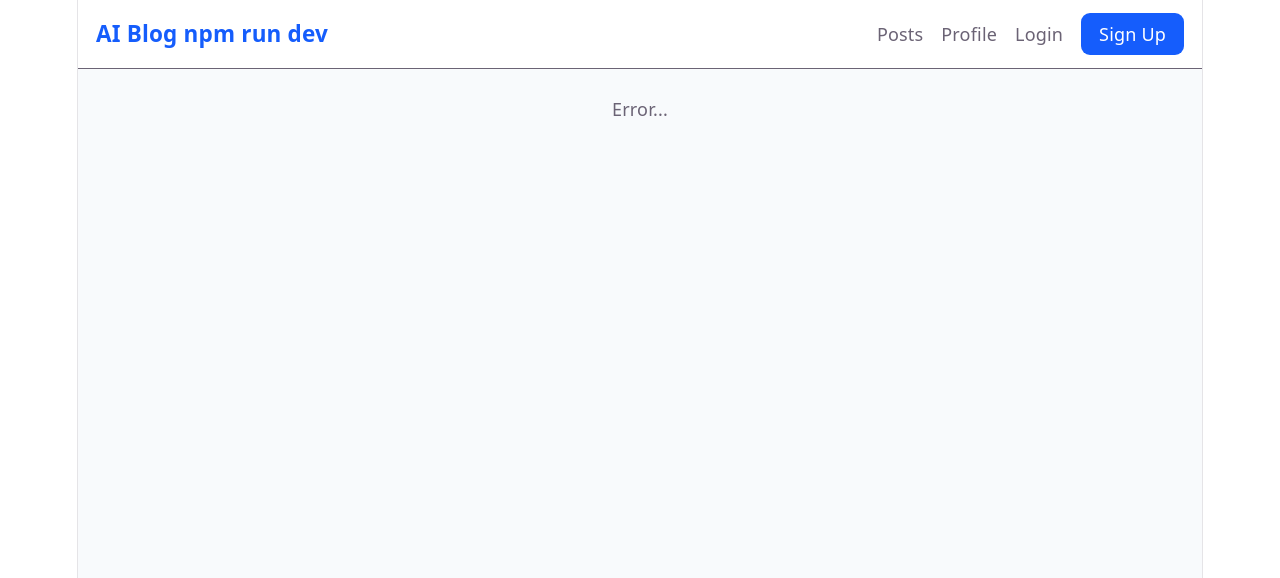
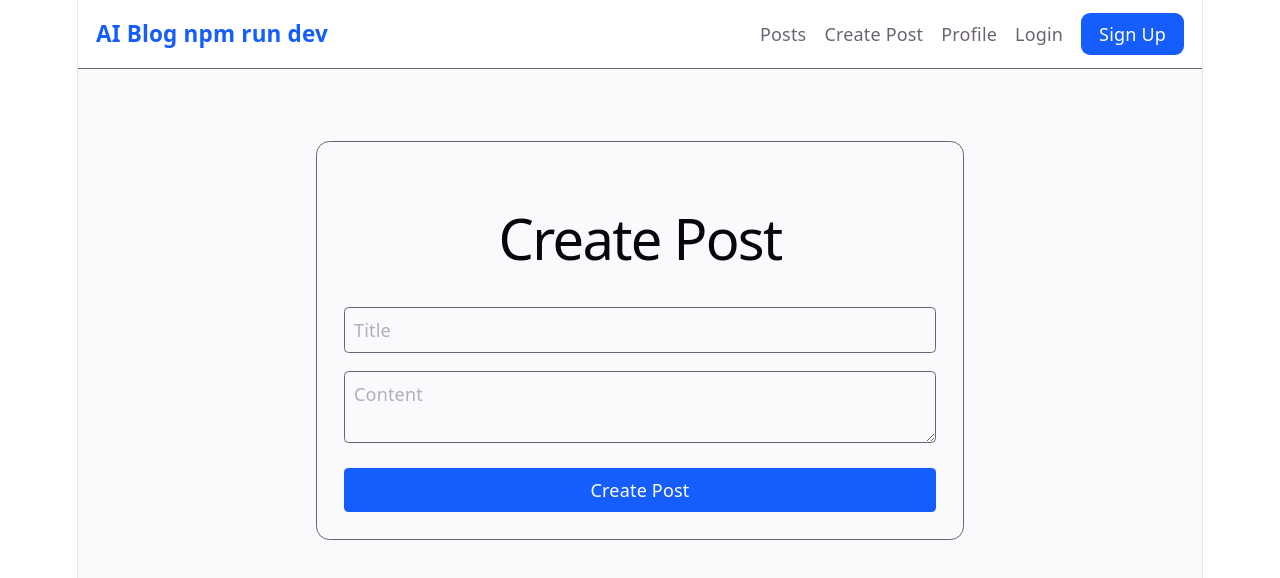
Before and after one commit to rajesh23205/BlogAI-UI, a React (Vite) app: page /create in a window 1280 px wide. Before the commit this address led to /. Shown: the top 578 px of the page. Built offline with nearby package versions, Linux system fonts and the light colour scheme; no server answers.

Commit message:
Integrated post api

```diff
--- a/src/App.tsx
+++ b/src/App.tsx
@@ -4,6 +4,7 @@ import PostsPage from './pages/PostsPage';
 import LoginPage from './pages/LoginPage';
 import ProfilePage from './pages/ProfilePage';
 import SignupPage from './pages/SignupPage';
+import CreatePostPage from './pages/CreatePostPage';
 
 function App() {
   return (
@@ -12,6 +13,7 @@ function App() {
         {/* Main Layout wrapper for pages with Navbar/Footer */}
         <Route path="/" element={<Layout />}>
           <Route index element={<PostsPage />} />
+          <Route path='create' element={<CreatePostPage />} />
           <Route path="profile" element={<ProfilePage />} />
           <Route path="login" element={<LoginPage />} />
           <Route path="signup" element={<SignupPage />} />
--- a/src/api/postAPI.ts
+++ b/src/api/postAPI.ts
@@ -2,8 +2,16 @@ import api from './axios';
 import type { PostsResponse } from '../types/post';
 const API_URL = 'http://localhost:5000/api/posts';
 
-// eslint-disable-next-line @typescript-eslint/no-explicit-any
+
 export const getPosts = async (): Promise<PostsResponse> => {
     const response = await api.get(`${API_URL}`);
     return response.data;
   };
+
+export const createPost = async (data: {
+    title: string;
+    content: string;
+  }) => {
+    const res = await api.post(`${API_URL}`, data);
+    return res.data;
+  };
--- a/src/components/Layout.tsx
+++ b/src/components/Layout.tsx
@@ -8,6 +8,7 @@ export default function Layout() {
           <Link to="/" className="text-xl font-bold text-blue-600">AI Blog npm run dev</Link>
           <div className="space-x-4">
             <Link to="/" className="hover:text-blue-600">Posts</Link>
+            <Link to="/create" className="hover:text-blue-600">Create Post</Link>
             <Link to="/profile" className="hover:text-blue-600">Profile</Link>
             <Link to="/login" className="hover:text-blue-600">Login</Link>
             <Link to="/signup" className="bg-blue-600 text-white px-4 py-2 rounded-lg hover:bg-blue-700">Sign Up</Link>
--- /dev/null
+++ b/src/hooks/useCreatePost.ts
@@ -0,0 +1,8 @@
+import { useMutation } from "@tanstack/react-query";
+import { createPost } from "../api/postAPI";
+
+export const useCreatePost = () => {
+  return useMutation({
+    mutationFn: createPost,
+  });
+};
--- /dev/null
+++ b/src/hooks/useToggle.ts
@@ -0,0 +1,16 @@
+import { useState } from "react";
+
+export function useToggle(initial = false) {
+  const [isOpen, setIsOpen] = useState(initial);
+
+  const open = () => setIsOpen(true);
+  const close = () => setIsOpen(false);
+  const toggle = () => setIsOpen((prev) => !prev);
+
+  return {
+    isOpen,
+    open,
+    close,
+    toggle,
+  };
+}
--- /dev/null
+++ b/src/pages/CreatePostPage.tsx
@@ -0,0 +1,71 @@
+import { useState } from "react";
+import { useNavigate } from "react-router-dom";
+import { useCreatePost } from "../hooks/useCreatePost";
+
+export default function CreatePostPage() {
+  const navigate = useNavigate();
+  const { mutate: create, isPending } = useCreatePost();
+
+  const [form, setForm] = useState({
+    title: "",
+    content: "",
+  });
+
+  const handleChange = (
+    e: React.ChangeEvent<HTMLInputElement | HTMLTextAreaElement>
+  ) => {
+    setForm({
+      ...form,
+      [e.target.name]: e.target.value,
+    });
+  };
+
+  const handleSubmit = (e: React.FormEvent) => {
+    e.preventDefault();
+
+    create(form, {
+      onSuccess: () => {
+        navigate("/posts"); // redirect after create
+      },
+    });
+  };
+
+  return (
+    <div className="max-w-xl mx-auto mt-10 p-6 border rounded-xl">
+
+      <h1 className="text-2xl font-bold mb-6">
+        Create Post
+      </h1>
+
+      <form onSubmit={handleSubmit} className="space-y-4">
+
+        {/* TITLE */}
+        <input
+          name="title"
+          value={form.title}
+          onChange={handleChange}
+          placeholder="Title"
+          className="w-full border p-2 rounded"
+        />
+
+        {/* CONTENT */}
+        <textarea
+          name="content"
+          value={form.content}
+          onChange={handleChange}
+          placeholder="Content"
+          className="w-full border p-2 rounded"
+        />
+
+        {/* BUTTON */}
+        <button
+          disabled={isPending}
+          className="bg-blue-600 text-white px-4 py-2 rounded w-full"
+        >
+          {isPending ? "Creating..." : "Create Post"}
+        </button>
+
+      </form>
+    </div>
+  );
+}
--- a/src/pages/PostsPage.tsx
+++ b/src/pages/PostsPage.tsx
@@ -11,11 +11,11 @@ export default function PostsPage() {
   }
     return (
       <div className="space-y-6">
-        <h1 className="text-3xl font-bold text-gray-900">AI Generated Posts</h1>
+        <h1 className="text-3xl font-bold text-gray-900">Blogs</h1>
         <div className="grid gap-4">
           {data?.posts?.map((post, index) => (
             <div key={index} className="p-4 border rounded-xl hover:shadow-md transition">
-              <h2 className="text-xl font-semibold">Post Title {post.title}</h2>
+              <h2 className="text-xl font-semibold">{post.title}</h2>
               <p className="text-gray-600">{post.content}</p>
             </div>
           ))}
```
